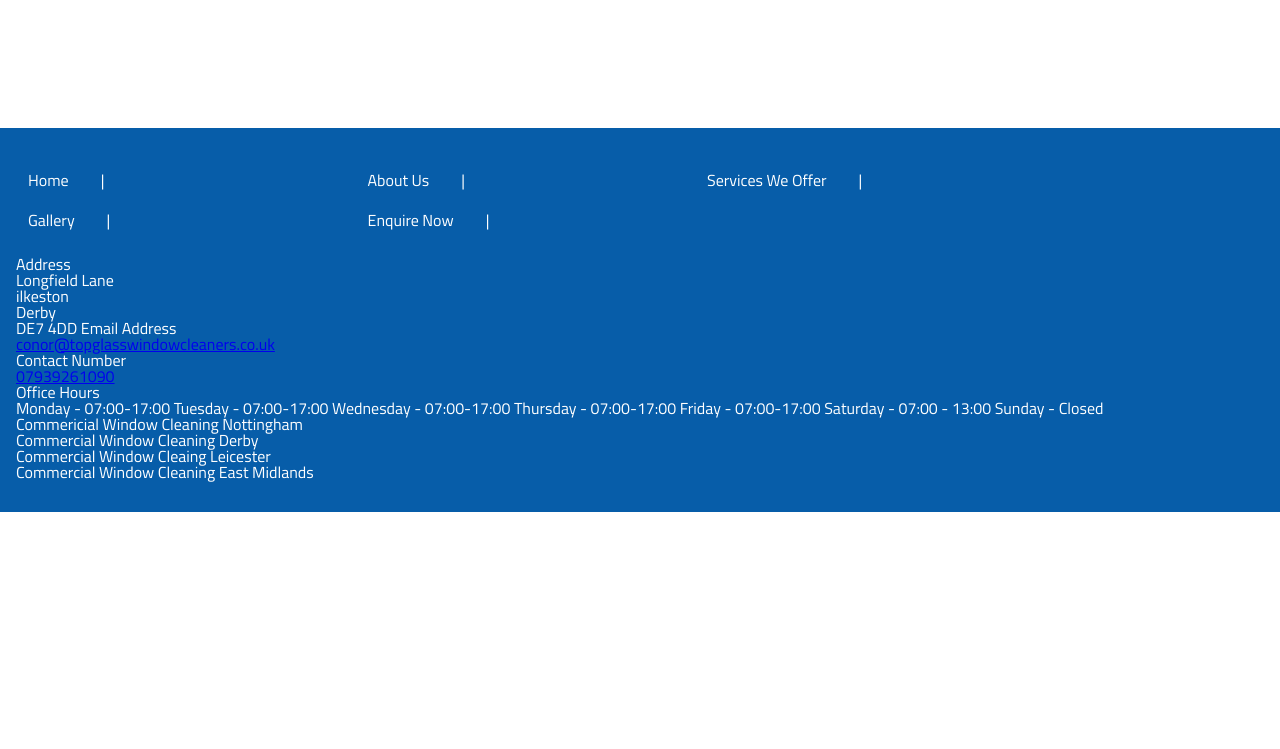
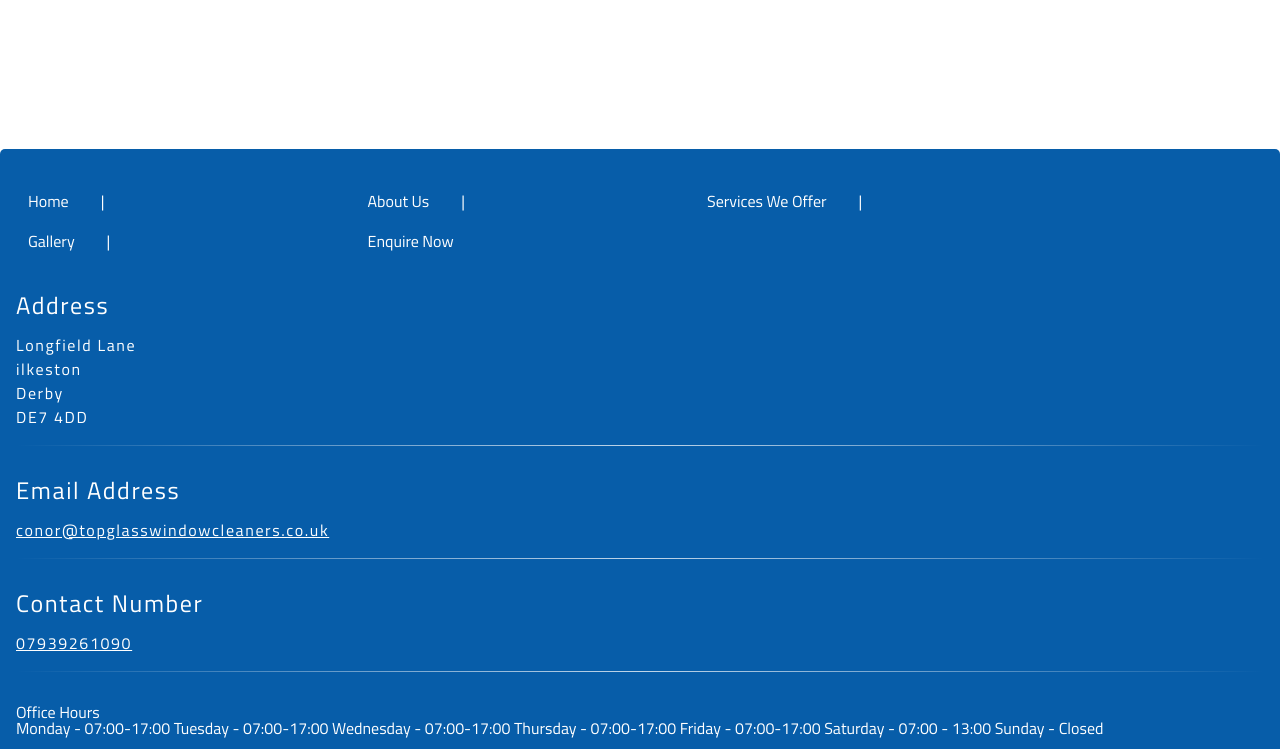
Before and after one commit to pally1995/topGlassV2, a plain HTML site: page home.html in a window 1280 px wide. Shown: the part 575-1324 px from the top of the page. Before the commit the page ends 1087 px from the top, so only its background shows below. Drawn offline with Linux system fonts and the light colour scheme.

Commit message:
footer styiling

```diff
--- a/home.html
+++ b/home.html
@@ -50,6 +50,7 @@
         </nav>
     </header>
     <img class="tranLogo" src="./images/topGlassTranLogo.png" alt="Top Glass Window Cleaning Logo">
+    <button class="getInTouchBtn">Get In Touch</button>
     <footer>
       <ul class="footerSiteLinks">
         <li><a href="./home.html">Home</a></li>
@@ -59,12 +60,15 @@
         <li><a href="./contact.html">Enquire Now</a></li>
       </ul>
       <address>
-        <strong>Address</strong> <br>
-        Longfield Lane <br> ilkeston <br> Derby <br> DE7 4DD
-        <strong>Email Address</strong> <br>
+        <strong class="addressTitle">Address</strong> <br>
+        Longfield Lane <br> ilkeston <br> Derby <br> DE7 4DD <br>
+        <hr>
+        <strong class="emailTitle">Email Address</strong> <br>
         <a href="mailto:conor@topglasswindowcleaners.co.uk">conor@topglasswindowcleaners.co.uk</a> <br>
-        <strong>Contact Number</strong> <br>
+        <hr>
+        <strong class="contactTitle">Contact Number</strong> <br>
         <a href="tel:07939261090">07939261090</a>
+        <hr>
       </address>
       <div class="officeHours">
       <p>
--- a/newStyle.css
+++ b/newStyle.css
@@ -70,6 +70,8 @@ body {
 	width: 100vw;
 	height: auto;
 	background: #075da9;
+	border-bottom-left-radius: 5px;
+	border-bottom-right-radius: 5px;
 }
 
 i {
@@ -208,6 +210,7 @@ footer {
 	display: flex;
 	flex-direction: row;
 	flex-wrap: wrap;
+	border-radius: 5px;
 }
 
 .footerSiteLinks {
@@ -221,7 +224,7 @@ footer {
 	display: inline-flex;
 }
 
-.footerSiteLinks Li::after {
+.footerSiteLinks Li:nth-last-child(n + 2):after {
 	content: "|";
 	margin-left: 2rem;
 }
@@ -235,4 +238,30 @@ footer {
 
 address {
 	flex-basis: 100%;
+	letter-spacing: 0.1rem;
+	line-height: 1.5rem;
 }
+
+hr{
+	margin: 1rem 0;
+    border: 0;
+    height: 1px;
+    background-image: linear-gradient(to right, rgba(0, 0, 0, 0), rgba(255, 255, 255, 0.75), rgba(0, 0, 0, 0));
+}
+
+address >  strong {
+	font-size: 1.5rem;
+}
+
+.addressTitle, .emailTitle, .contactTitle {
+	display: inline-block;
+	padding: 1rem 0 1rem 0;
+}
+
+address a {
+	color: white;
+}
+
+.officeHours {
+	margin: 1rem 0;
+}
```
